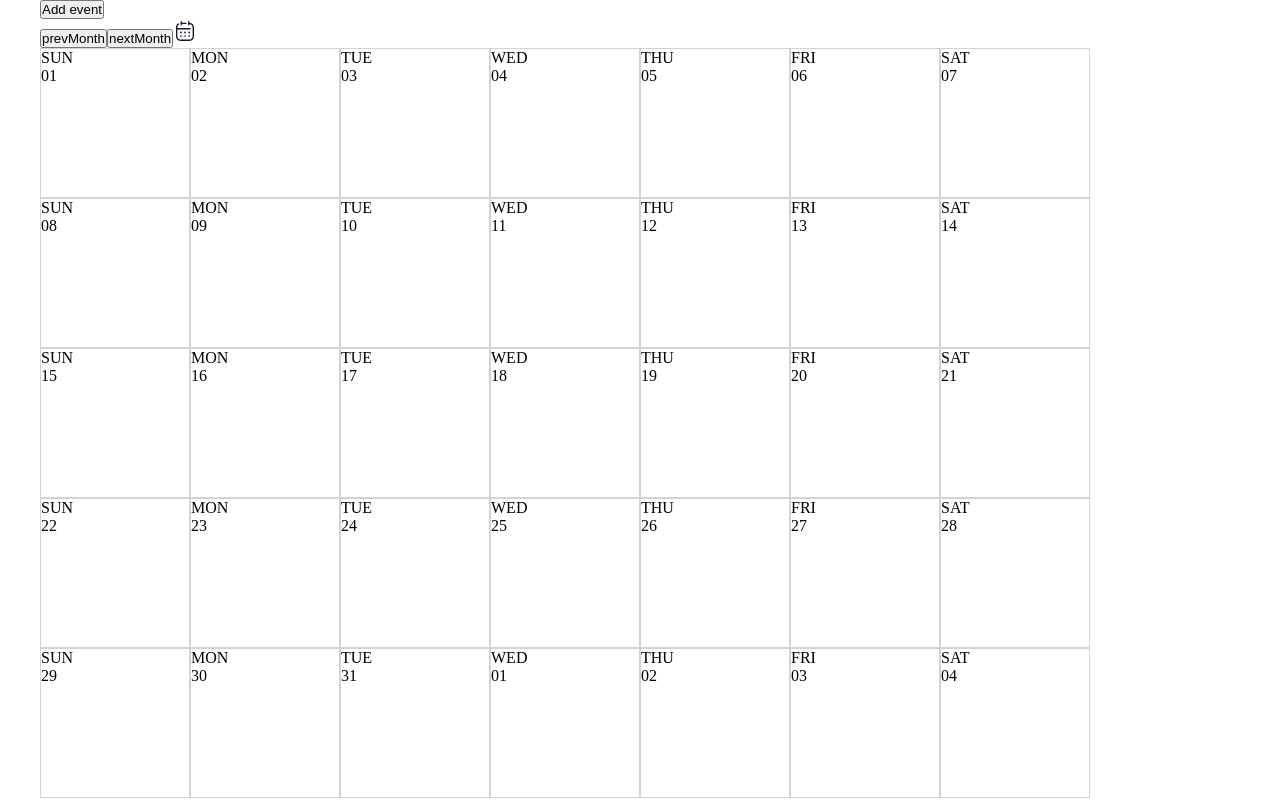
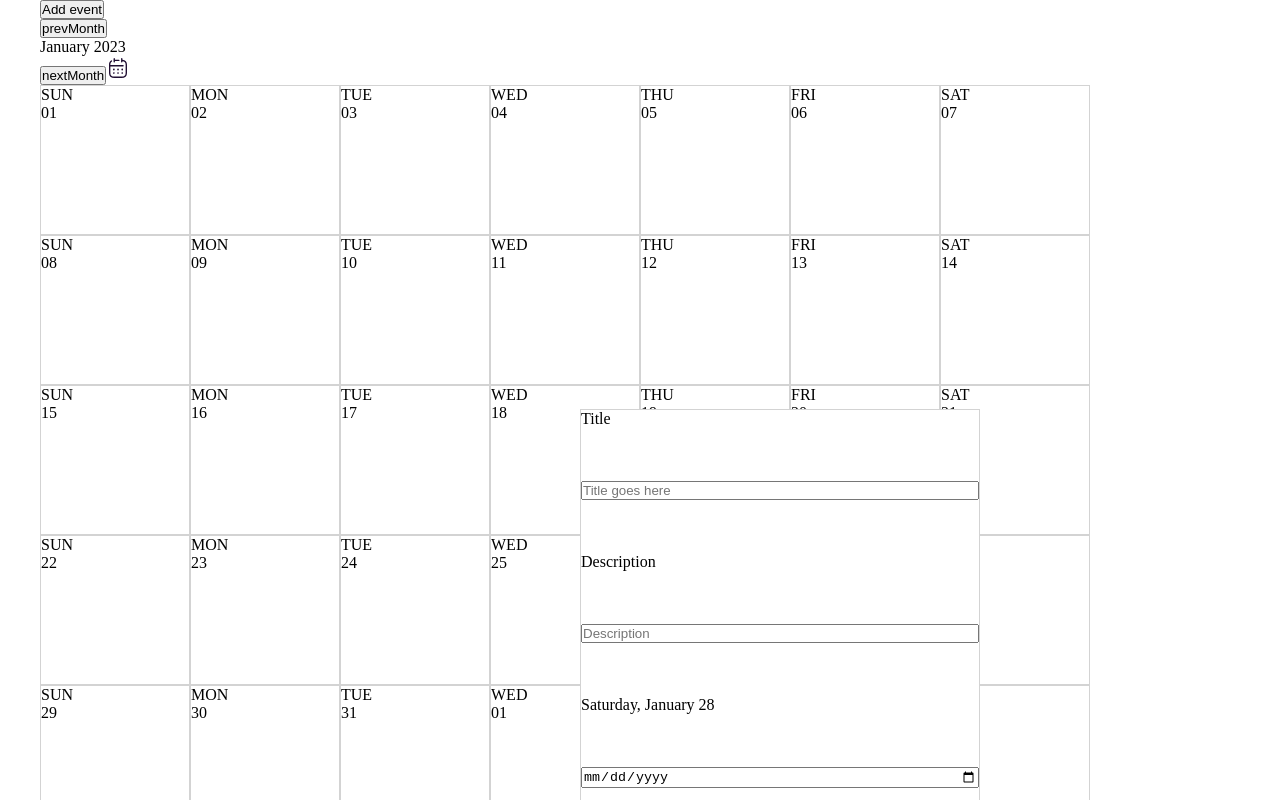
Before and after one commit to Stariu0013/holy-water-tech, a React (Create React App) app: page / in a window 1280 px wide. Both pictures are taken after a click on the button "Add event". Shown: the top 800 px of the page. Built offline with nearby package versions, Linux system fonts and the light colour scheme.

Commit message:
feat: added modal, selecting day on click

```diff
--- a/src/App.js
+++ b/src/App.js
@@ -1,18 +1,56 @@
 import { getDaysMatrix } from "./tools/getDaysMatrix";
-import { useState } from "react";
+import { useEffect, useState } from "react";
+import dayjs from "dayjs";
+import React from "react";
+
 import Month from "./components/Month/Month";
+import Navbar from "./components/Navbar/Navbar";
+import EventModal from "./components/EventModal/EventModal";
 
 import styles from "./App.module.scss";
-import Navbar from "./components/Navbar/Navbar";
 
 function App() {
     const [currentMonth, setCurrentMonth] = useState(getDaysMatrix());
+    const [monthIndex, setMonthIndex] = useState(0);
+    const [selectedDay, setSelectedDay] = useState(dayjs());
+    const [showModal, setShowModal] = useState(false);
+
+    useEffect(() => {
+        setCurrentMonth(getDaysMatrix(monthIndex));
+    }, [monthIndex]);
+
+    const handlePrevMonth = () => {
+        setMonthIndex(prevState => prevState - 1);
+    };
+    const handleNextMonth = () => {
+        setMonthIndex(prevState => prevState + 1);
+    };
+    const handleSelectDay = (day) => {
+        setSelectedDay(day);
+    };
+    const handleOpenModal = () => {
+        setShowModal(true);
+    };
+    const handleCloseModal = () => {
+        setShowModal(false);
+    };
 
     return (
         <div className={styles.wrapper}>
             <>
-                <Navbar />
-                <Month month={currentMonth} />
+                {
+                    showModal ? <EventModal selectedDay={selectedDay} onClose={handleCloseModal} /> : null
+                }
+                <Navbar monthIndex={monthIndex}
+                        next={handleNextMonth}
+                        prev={handlePrevMonth}
+                        selectedDay={selectedDay}
+                        handleOpenModal={handleOpenModal}
+                />
+                <Month month={currentMonth}
+                       handleSelectDay={handleSelectDay}
+                       handleOpenModal={handleOpenModal}
+                />
             </>
         </div>
     );
--- a/src/App.module.scss
+++ b/src/App.module.scss
@@ -8,5 +8,7 @@
 .wrapper {
     width: 1200px;
 
+    position: relative;
+
     margin: 0 auto;
 }
--- a/src/components/Day/Day.jsx
+++ b/src/components/Day/Day.jsx
@@ -3,12 +3,22 @@ import React from "react";
 import styles from "./Day.module.scss";
 import dayjs from "dayjs";
 
-const Day = ({ day }) => {
+const Day = (props) => {
+    const {
+        day,
+        handleSelectDay,
+        handleOpenModal,
+    } = props;
     // todo: add background for styles.day if it's today
     const isTodayClass = day.format("DD-MM-YY") === dayjs().format("DD-MM-YY") ? "" : "";
 
+    const handleClick = () => {
+        handleSelectDay(day);
+        handleOpenModal(true);
+    };
+
     return (
-        <div className={styles.day}>
+        <div className={styles.day} onClick={handleClick}>
             <p>{day.format("ddd").toUpperCase()}</p>
             <p>{day.format("DD")}</p>
         </div>
--- /dev/null
+++ b/src/components/EventModal/EventModal.jsx
@@ -0,0 +1,30 @@
+import React from "react";
+
+import styles from "./EventModal.module.scss";
+
+const EventModal = (props) => {
+    const {
+        onClose,
+        selectedDay,
+    } = props;
+
+    return (
+        <div className={styles.modal}>
+            <label htmlFor="title">Title</label>
+            <input type="text" id="title" placeholder="Title goes here" />
+
+            <label htmlFor="description">Description</label>
+            <input type="text" id="description" placeholder="Description" />
+
+            <label htmlFor="date">{selectedDay.format('dddd, MMMM DD')}</label>
+            <input type="date" id="date" placeholder="Date" />
+
+            <label htmlFor="time">Time</label>
+            <input type="time" id="time" placeholder="Begin time" />
+
+            <button onClick={onClose}>Save</button>
+        </div>
+    );
+};
+
+export default EventModal;
--- /dev/null
+++ b/src/components/EventModal/EventModal.module.scss
@@ -0,0 +1,17 @@
+.modal {
+    position: absolute;
+
+    top: 49%;
+    left: 45%;
+
+    display: flex;
+    flex-direction: column;
+    justify-content: space-between;
+
+    width: 400px;
+    height: 600px;
+
+    background-color: white;
+
+    border: 1px solid lightgrey;
+}
--- a/src/components/Month/Month.jsx
+++ b/src/components/Month/Month.jsx
@@ -3,7 +3,13 @@ import Day from "../Day/Day";
 
 import styles from "./Month.module.scss";
 
-const Month = ({ month }) => {
+const Month = (props) => {
+    const {
+        month,
+        handleSelectDay,
+        handleOpenModal,
+    } = props;
+
     return (
         <div className={styles.calendar}>
             {
@@ -11,7 +17,10 @@ const Month = ({ month }) => {
                     return <React.Fragment key={index}>
                         {
                             row.map((day, dayIndex) => {
-                                return <Day day={day} key={dayIndex} />;
+                                return <Day handleOpenModal={handleOpenModal}
+                                            handleSelectDay={handleSelectDay}
+                                            day={day} key={dayIndex}
+                                />;
                             })
                         }
                     </React.Fragment>;
--- a/src/components/Navbar/Navbar.jsx
+++ b/src/components/Navbar/Navbar.jsx
@@ -1,16 +1,29 @@
 import React from "react";
 
-import calendar from '../../assets/img/calendar.svg';
+import calendar from "../../assets/img/calendar.svg";
+import dayjs from "dayjs";
 
-const Navbar = () => {
+const Navbar = (props) => {
+    const {
+        next,
+        prev,
+        monthIndex,
+        handleOpenModal
+    } = props;
+
     return (
         <div>
-            <button>Add event</button>
+            <button onClick={handleOpenModal}>Add event</button>
             <div>
-                <button>
+                <button onClick={prev}>
                     prevMonth
                 </button>
-                <button>
+
+                <p>{
+                    dayjs(new Date(dayjs().year(), monthIndex)).format("MMMM YYYY")
+                }</p>
+
+                <button onClick={next}>
                     nextMonth
                 </button>
 
```
